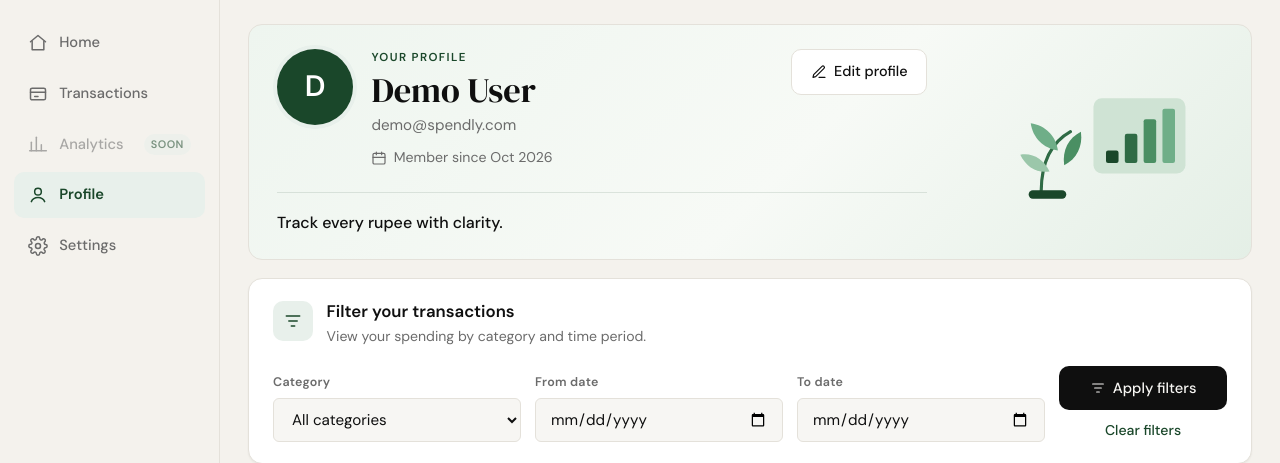
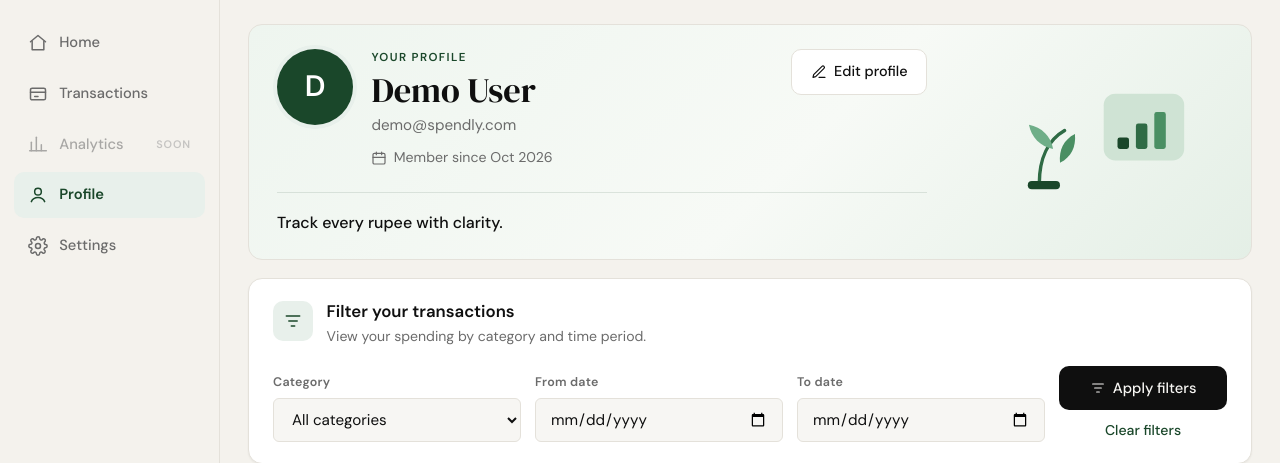
Before and after one commit to kumarlalitss166/Expense-Tracker-Claude-Code, a Flask app: page /profile in a window 1280 px wide. Shown: the part 65-528 px from the top of the page. Run offline with Flask 3, Linux system fonts and the light colour scheme; the visitor is signed in with stand-in values (Sample User, id 1); data comes from the database, SQL or seed files in the repository.

Commit message:
profile: align dashboard with the e1 mockup
- Replace Profile-Page-v1/v2 mockups with c1/c2/e1 design references
- Simplify hero artwork to the compact plant + chart motif
- Sidebar Analytics tag is a muted SOON label instead of a filled pill
- Insights card chip matches the lighter 'Coming soon' treatment
- Keep all metric values, filters, and safety contracts unchanged

```diff
--- a/static/css/style.css
+++ b/static/css/style.css
@@ -1428,12 +1428,8 @@ a.side-link:hover {
     margin-left: auto;
     font-size: 0.68rem;
     font-weight: 600;
-    letter-spacing: 0.04em;
-    text-transform: uppercase;
-    color: var(--primary);
-    background: var(--primary-soft);
-    padding: 0.12rem 0.45rem;
-    border-radius: 999px;
+    letter-spacing: 0.08em;
+    color: var(--ink-faint);
 }
 
 .app-main {
@@ -1898,12 +1894,13 @@ a.side-link:hover {
 .dash-chip {
     display: inline-flex;
     align-items: center;
-    background: var(--primary-soft);
+    background: rgba(26, 71, 42, 0.08);
     color: var(--primary);
     font-size: 0.78rem;
     font-weight: 600;
     padding: 0.35rem 0.85rem;
     border-radius: 999px;
+    margin-top: auto;
 }
 
 /* --- Transactions table --- */
--- a/templates/partials/app_sidebar.html
+++ b/templates/partials/app_sidebar.html
@@ -26,7 +26,7 @@
                     <path d="M4 20V10"/><path d="M10 20V4"/><path d="M16 20v-7"/><path d="M22 20H2"/>
                 </svg>
                 <span>Analytics</span>
-                <span class="side-tag">Soon</span>
+                <span class="side-tag">SOON</span>
             </span>
         </li>
         <li>
--- a/templates/profile.html
+++ b/templates/profile.html
@@ -41,17 +41,15 @@
         </div>
 
         <div class="dash-hero-art" aria-hidden="true">
-            <svg class="hero-plant" viewBox="0 0 220 140" fill="none">
-                <rect x="120" y="28" width="88" height="72" rx="8" fill="#cfe3d4"/>
-                <rect x="132" y="78" width="12" height="12" rx="2" fill="#1a472a"/>
-                <rect x="150" y="62" width="12" height="28" rx="2" fill="#2f6b45"/>
-                <rect x="168" y="48" width="12" height="42" rx="2" fill="#4a8f63"/>
-                <rect x="186" y="38" width="12" height="52" rx="2" fill="#6fae88"/>
-                <path d="M70 118c0-28 10-48 28-58" stroke="#2f6b45" stroke-width="3" stroke-linecap="round"/>
-                <path d="M86 78c-14-2-24-12-26-26 14 2 24 12 26 26z" fill="#6fae88"/>
-                <path d="M92 92c12-6 18-18 16-32-12 6-18 18-16 32z" fill="#4a8f63"/>
-                <path d="M78 98c-12 2-22-4-28-16 12-2 22 4 28 16z" fill="#9bc7aa"/>
-                <rect x="58" y="116" width="36" height="8" rx="4" fill="#1a472a"/>
+            <svg class="hero-plant" viewBox="0 0 200 120" fill="none">
+                <rect x="118" y="18" width="70" height="58" rx="10" fill="#cfe3d4"/>
+                <rect x="130" y="56" width="10" height="10" rx="2" fill="#1a472a"/>
+                <rect x="146" y="44" width="10" height="22" rx="2" fill="#2f6b45"/>
+                <rect x="162" y="34" width="10" height="32" rx="2" fill="#4a8f63"/>
+                <path d="M62 96c0-22 8-38 22-46" stroke="#2f6b45" stroke-width="3" stroke-linecap="round"/>
+                <path d="M74 66c-11-2-19-10-21-21 11 2 19 10 21 21z" fill="#6fae88"/>
+                <path d="M80 78c10-5 14-14 13-25-10 5-14 14-13 25z" fill="#4a8f63"/>
+                <rect x="52" y="94" width="28" height="7" rx="3.5" fill="#1a472a"/>
             </svg>
         </div>
     </section>
```
Also changed, not shown: tests/test_profile-dashboard-redesign.py (+1 -1 lines), 5 other files.
